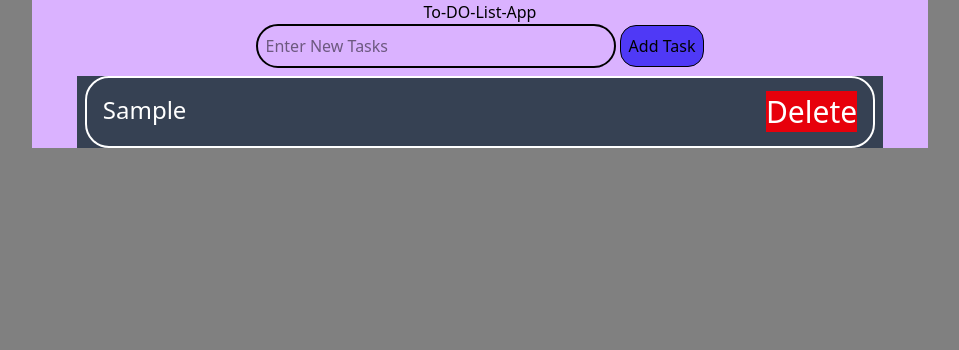
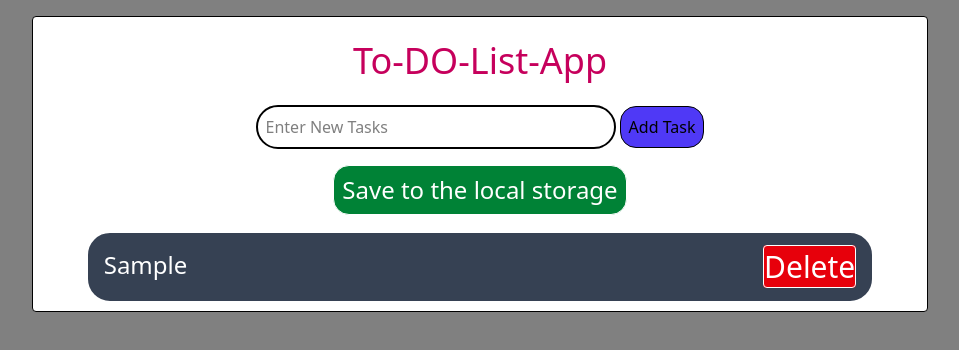
Before and after one commit to Elias-Takle/Todo-List-With-React, a React (Vite) app: page / in a window 1280 px wide. Both pictures are taken after typing "Sample" into the empty fields and a click on the button "Add Task". Shown: the top 350 px of the page, without its empty margins (160-1119 px from the left). Built offline with nearby package versions, Linux system fonts and the light colour scheme.

Commit message:
updated tailwindcss

```diff
--- a/src/App.jsx
+++ b/src/App.jsx
@@ -3,7 +3,7 @@ import TodoList from "./components/TodoList";
 
 function App() {
   return (
-    <div>
+    <div className="mt-4">
       <TodoList />
     </div>
   );
--- a/src/components/TodoList.jsx
+++ b/src/components/TodoList.jsx
@@ -13,8 +13,8 @@ function TodoList() {
     setTasks(tasks.filter((_, i) => i !== index));
   };
   return (
-    <div className="bg-purple-300 w-[70%] h-100vh m-auto ">
-      <h1 className="text-center">To-DO-List-App</h1>
+    <div className="bg-white w-[70%] h-100vh m-auto border rounded ">
+      <h1 className="text-center text-pink-700 text-4xl m-6">To-DO-List-App</h1>
       <div className="text-center space-x-1">
         <input
           className="w-90 p-2 border-2 rounded-3xl"
@@ -30,15 +30,20 @@ function TodoList() {
           Add Task
         </button>
       </div>
-      <ul className="bg-gray-700 text-white w-[90%] m-auto">
+      <div className="text-center m-4 text-white ">
+        <button className="bg-green-700 text-2xl p-2 border rounded-2xl">
+          Save to the local storage
+        </button>
+      </div>
+      <ul className="text-white w-[90%] m-auto">
         {tasks.map((task, index) => (
           <li
-            className="flex justify-between border-2 rounded-3xl m-2 p-4 text-2xl"
+            className="bg-gray-700 flex justify-between border-2 rounded-3xl m-2 p-4 text-2xl hover:bg-black"
             key={index}
           >
             {task.text}
             <button onClick={() => deleteTask(index)}>
-              <span className="bg-red-600 text-3xl border-0">Delete</span>
+              <span className="bg-red-600 text-3xl border rounded">Delete</span>
             </button>
           </li>
         ))}
```
